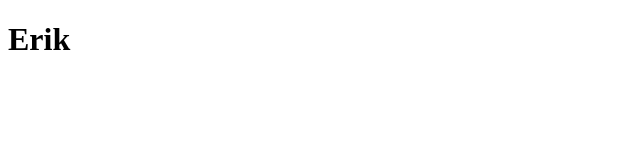
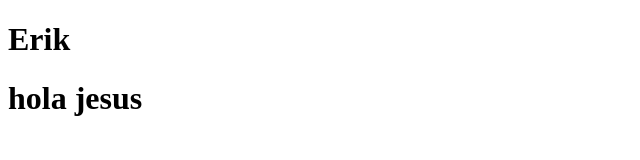
Before and after one commit to erikfloresq/webDemo, a plain HTML site: page index.html in a window 1280 px wide. Shown: the whole page, without its empty margins (0-640 px from the left). Drawn offline with Linux system fonts and the light colour scheme.

Commit message:
hola jesus

```diff
--- a/index.html
+++ b/index.html
@@ -7,5 +7,6 @@
 </head>
 <body>
     <h1>Erik</h1>
+    <h1>hola jesus</h1>
 </body>
 </html>
```
